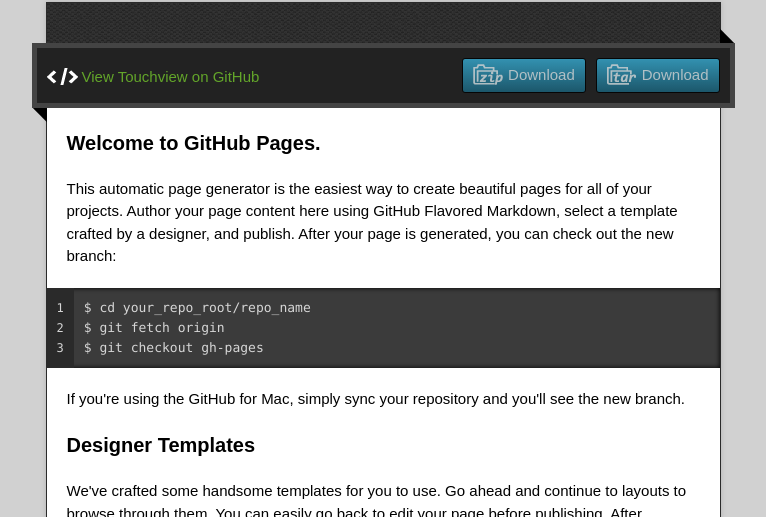
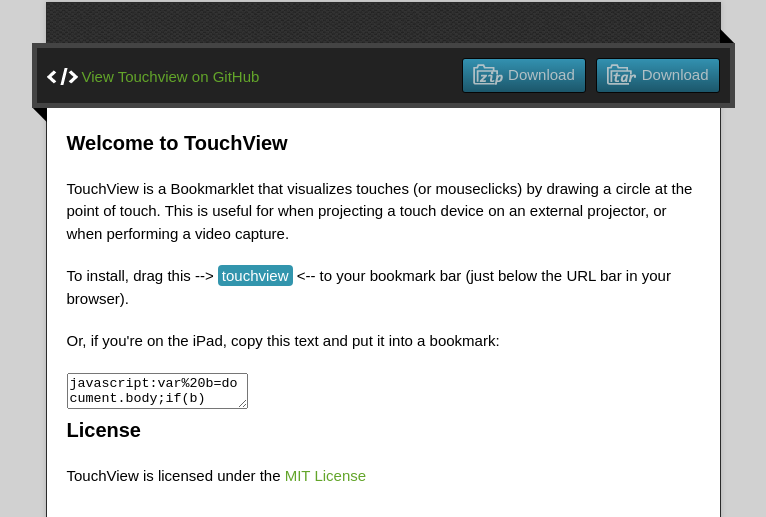
Before and after one commit to ais-open/touchview, a plain HTML site: page index.html in a window 1280 px wide. Shown: the part 128-645 px from the top of the page, without its empty margins (257-1023 px from the left). Drawn offline with nearby package versions, Linux system fonts and the light colour scheme.

Commit message:
Added real content to index

```diff
--- a/index.html
+++ b/index.html
@@ -8,6 +8,7 @@
 
   <link rel="stylesheet" href="stylesheets/stylesheet.css" media="screen"/>
   <link rel="stylesheet" href="stylesheets/pygment_trac.css"/>
+  <link rel="stylesheet" href="stylesheets/custom.css" media="screen"/>
   <script type="text/javascript" src="https://ajax.googleapis.com/ajax/libs/jquery/1.7.1/jquery.min.js"></script>
   <script type="text/javascript" src="javascripts/script.js"></script>
 
@@ -36,32 +37,14 @@
         <span class="blc"></span><span class="trc"></span>
         </div>
         <article class="markdown-body">
-          <h3>Welcome to GitHub Pages.</h3>
+          <h3>Welcome to TouchView</h3>
+          <p>TouchView is a Bookmarklet that visualizes touches (or mouseclicks) by drawing a circle at the point of touch.  This is useful for when projecting a touch device on an external projector, or when performing a video capture.</p>
+        	<p>To install, drag this --&gt; <a href="javascript:var%20b=document.body;if(b){var%20z=document.createElement('script');z.src='http://appliedis.github.com/touchview/bookmarklet.js';b.appendChild(z);}void()" class="bookmarklet">touchview</a> &lt;-- to your bookmark bar (just below the URL bar in your browser). </p>
+          <p>Or, if you're on the iPad, copy this text and put it into a bookmark:</p>
+          <textarea>javascript:var%20b=document.body;if(b){var%20z=document.createElement('script');z.src='http://appliedis.github.com/touchview/bookmarklet.js';b.appendChild(z);}void()</textarea>
 
-<p>This automatic page generator is the easiest way to create beautiful pages for all of your projects. Author your page content here using GitHub Flavored Markdown, select a template crafted by a designer, and publish. After your page is generated, you can check out the new branch:</p>
-
-<pre><code>$ cd your_repo_root/repo_name
-$ git fetch origin
-$ git checkout gh-pages
-</code></pre>
-
-<p>If you're using the GitHub for Mac, simply sync your repository and you'll see the new branch.</p>
-
-<h3>Designer Templates</h3>
-
-<p>We've crafted some handsome templates for you to use. Go ahead and continue to layouts to browse through them. You can easily go back to edit your page before publishing. After publishing your page, you can revisit the page generator and switch to another theme. Your Page content will be preserved if it remained markdown format.</p>
-
-<h3>Rather Drive Stick?</h3>
-
-<p>If you prefer to not use the automatic generator, push a branch named <code>gh-pages</code> to your repository to create a page manually. In addition to supporting regular HTML content, GitHub Pages support Jekyll, a simple, blog aware static site generator written by our own Tom Preston-Werner. Jekyll makes it easy to create site-wide headers and footers without having to copy them across every page. It also offers intelligent blog support and other advanced templating features.</p>
-
-<h3>Authors and Contributors</h3>
-
-<p>You can <a href="https://github.com/blog/821" class="user-mention">@mention</a> a GitHub username to generate a link to their profile. The resulting <code>&lt;a&gt;</code> element will link to the contributor's GitHub Profile. For example: In 2007, Chris Wanstrath (<a href="https://github.com/defunkt" class="user-mention">@defunkt</a>), PJ Hyett (<a href="https://github.com/pjhyett" class="user-mention">@pjhyett</a>), and Tom Preston-Werner (<a href="https://github.com/mojombo" class="user-mention">@mojombo</a>) founded GitHub.</p>
-
-<h3>Support or Contact</h3>
-
-<p>Having trouble with Pages? Check out the documentation at <a href="http://help.github.com/pages">http://help.github.com/pages</a> or contact <a href="mailto:support@github.com">support@github.com</a> and we’ll help you sort it out.</p>
+          <h3>License</h3>
+          <p>TouchView is licensed under the <a href="http://appliedis.github.com/touchview/MIT-License.txt">MIT License</a></p>
         </article>
       </div>
     </div>
--- /dev/null
+++ b/stylesheets/custom.css
@@ -0,0 +1,13 @@
+.bookmarklet {
+	background-color: #3295ad;
+	-webkit-border-radius: 4px;
+	border-radius: 4px;
+	padding: 2px 4px;
+}
+
+a:link.bookmarklet,
+a:visited.bookmarklet,
+a:hover.bookmarklet,
+a:active.bookmarklet {
+	color: white;
+}
```
